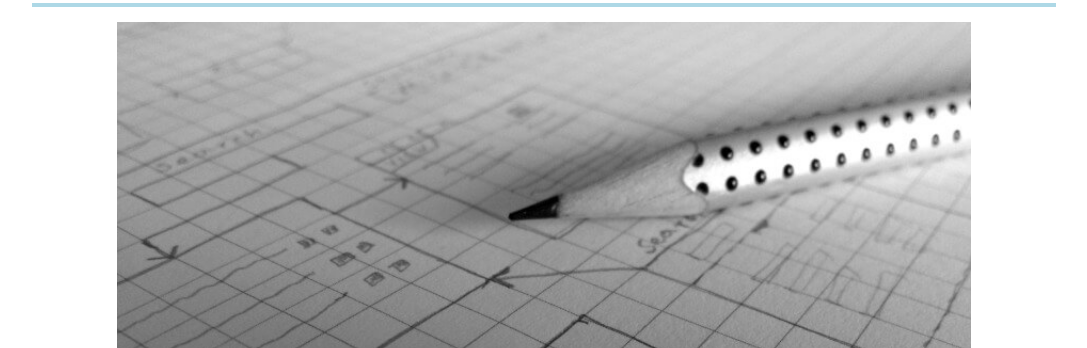
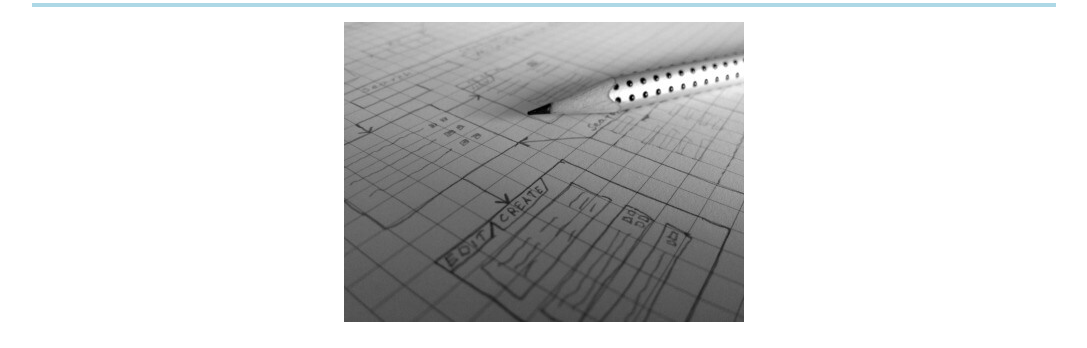
Before and after one commit to jaxshamik/GWG-Fend-Project1, a plain HTML site: page index.html in a window 1280 px wide. Shown: the part 138-486 px from the top of the page, without its empty margins (96-1183 px from the left). Drawn offline with Linux system fonts and the light colour scheme.

Commit message:
Update index.html

```diff
--- a/index.html
+++ b/index.html
@@ -30,12 +30,6 @@
             </div>
             <div class="hero">
                     <img src="image/heroImage_400.jpg"
-                    srcset="image/heroImage_500.jpg 500w,
-                            image/heroimage_800.jpg 800w,
-                            image/heroImage_800.jpg 1200w"
-                    sizes="(max-width: 550px) 400px,
-                           (max-width: 750px) 800px,
-                           (max-width: 1000px) 1200px"
                             alt="Sketch of web page">
             </div>
         </header>
```
